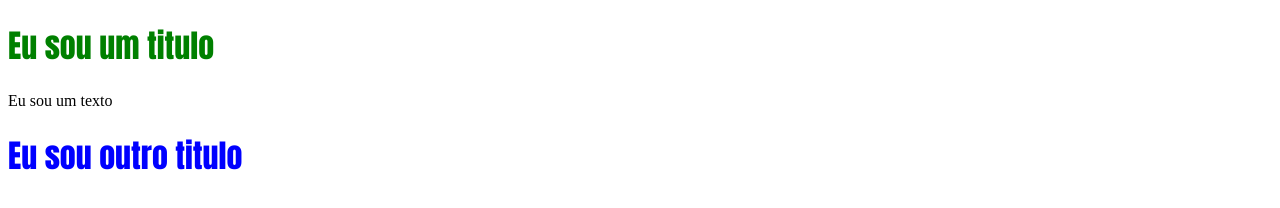
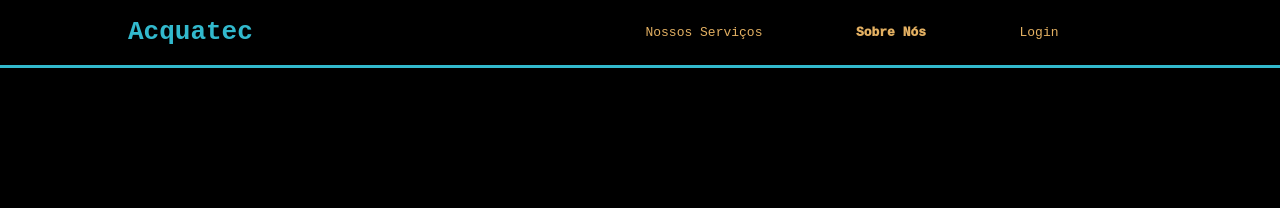
Before and after one commit to Tiago-Ferreira-Silva/Proj_Repositorio_Aula02, a plain HTML site: page index.html in a window 1280 px wide. Drawn offline with Linux system fonts and the light colour scheme.

Commit message:
criando o Header do meu primeiro site institucional

```diff
--- a/estilo.css
+++ b/estilo.css
@@ -1,8 +1,32 @@
-.classe1{
-    color: green;
-    font-weight: 800;
-    font-family: Impact, Haettenschweiler, 'Arial Narrow Bold', sans-serif;}
- .classe2{
-    color:blue;
-    font-weight: 800;
-    font-family: Impact, Haettenschweiler, 'Arial Narrow Bold', sans-serif;}
+.header{
+   color: #32b9cd;
+   border-bottom: 3px solid  #32b9cd;
+
+}
+
+body{
+   margin: 0;
+   background-color: black;
+   font-family: monospace;
+}
+.container{
+   width: 80%;
+   margin: auto;
+}
+
+.header .container{
+   display: flex;
+   justify-content: space-between;
+}
+.navbar{
+   display: flex;
+   list-style: none;
+   justify-content: space-evenly;
+   padding: 0;
+   width: 600px;
+   align-items: center;
+   color: #e3b062;
+}
+.agora{
+   font-weight: 1000;
+}
--- a/index.html
+++ b/index.html
@@ -4,15 +4,24 @@
     <meta charset="UTF-8">
     <meta http-equiv="X-UA-Compatible" content="IE=edge">
     <meta name="viewport" content="width=device-width, initial-scale=1.0">
-    <title>Projeto PI</title>
+    <title>Acquatec</title>
     <link rel="stylesheet" href="estilo.css">
 
 </head>
 <body>
 
-    <h1 class="classe1" > Eu sou um titulo</h1>
-    <p > Eu sou um texto</p>
-    <h1 class="classe2" > Eu sou outro titulo</h1>
+   <div class="header">
+       <div class="container">
+        <h1>Acquatec</h1>
+        <ul class="navbar">
+            <li>Nossos Serviços</li>
+            <li class="agora">Sobre Nós</li>
+            <li>Login</li>
+        </ul>
+      </div>
+   </div>
+
+
 
 
 </body>
```
